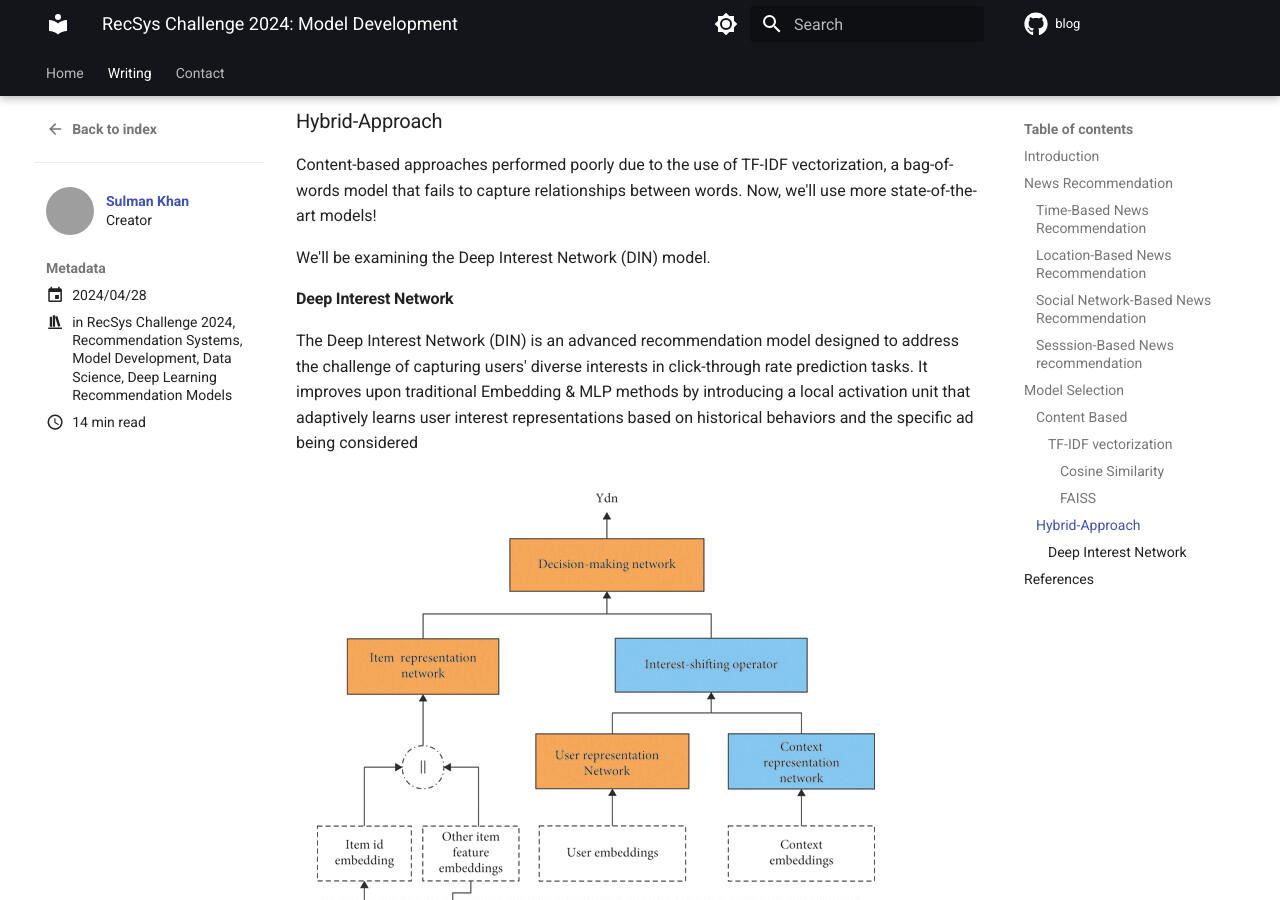
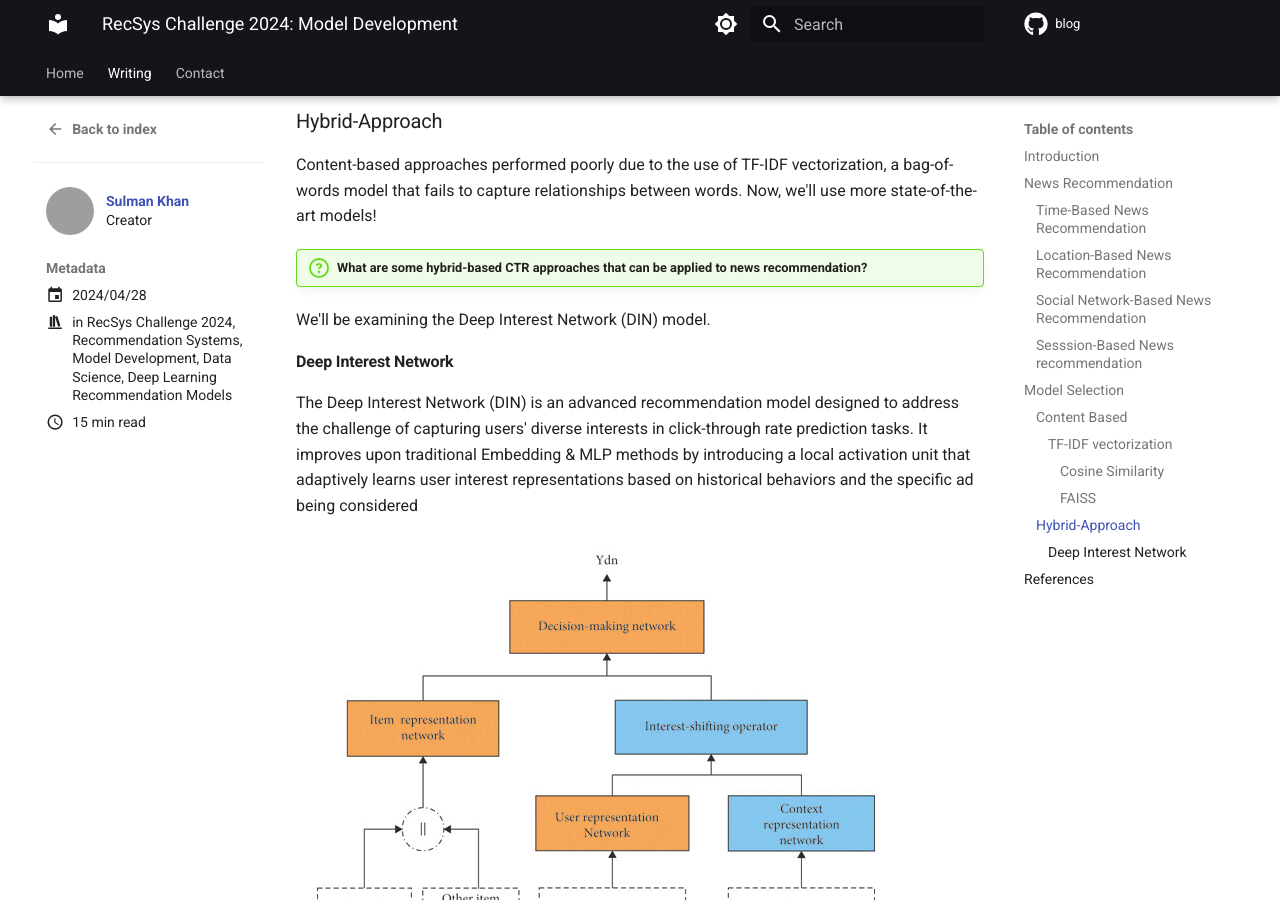
Before and after one commit to SulmanK/Blog, an MkDocs documentation site: the page built from docs/writing/posts/recsys_2024_modeling.md, in a window 1280 px wide and 900 px high, scrolled down 12977 px. Built offline with MkDocs 1.6.1 and Material for MkDocs 9.7.7, drawn with Linux system fonts in a browser that asks for light colours; comment, search, counter and statistics services are not loaded; grey boxes are pictures that could not be loaded.

Commit message:
some changes

```diff
--- a/docs/writing/posts/recsys_2024_modeling.md
+++ b/docs/writing/posts/recsys_2024_modeling.md
@@ -469,6 +469,9 @@ The model's accuracy is 0.096, below a random model's 1/6 (≈0.1667) chance, an
 ### Hybrid-Approach
 Content-based approaches performed poorly due to the use of TF-IDF vectorization, a bag-of-words model that fails to capture relationships between words. Now, we'll use more state-of-the-art models!
 
+!!! question "What are some hybrid-based CTR approaches that can be applied to news recommendation?"
+
+
 We'll be examining the Deep Interest Network (DIN) model.
 
 #### Deep Interest Network
```
